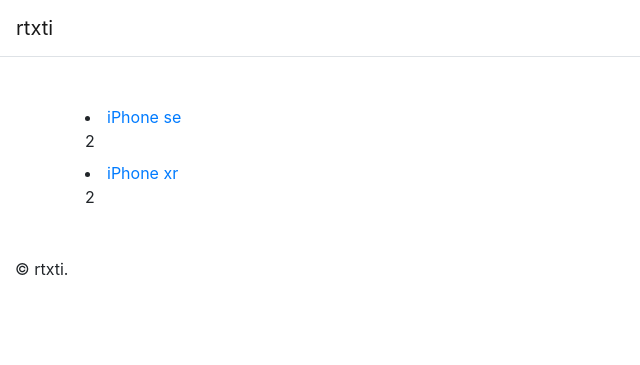
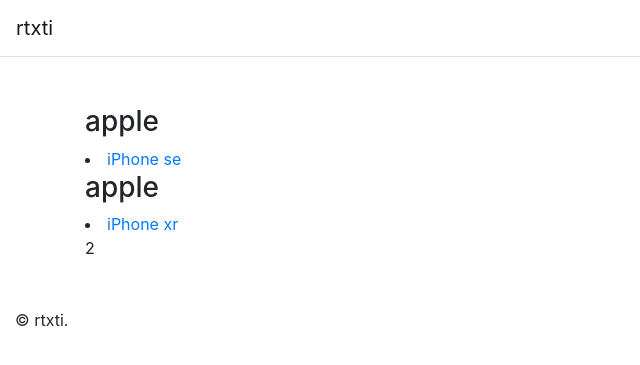
Before and after one commit to rtxti/www, a Jekyll site: the page built from smartphones.html, in a window 1280 px wide. Shown: the top 365 px of the page, without its empty margins (0-640 px from the left). Built offline with Jekyll 4.4.1, drawn with Linux system fonts in a browser that asks for light colours.

Commit message:
Update smartphones.html

```diff
--- a/smartphones.html
+++ b/smartphones.html
@@ -28,8 +28,8 @@ title: Smartphones
 <div class="container">
   {% assign phone-by-brand = site.smartphones | where: "brand", "apple" %}
   {% for phone in phone-by-brand %}
-  <h3>{{ phone-by-brand.brand }}</h4>
+  <h3>{{ phone.brand }}</h3>
   <li><a href="{{ phone.url | relative_url }}">{{ phone.title }}</a></li>
+  {% endfor %}
   <span>{{ phone-by-brand.size }}</span>
-  {% endfor %}
 </div>
```
